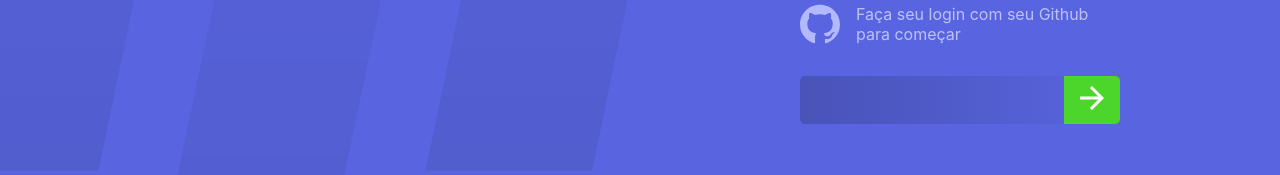
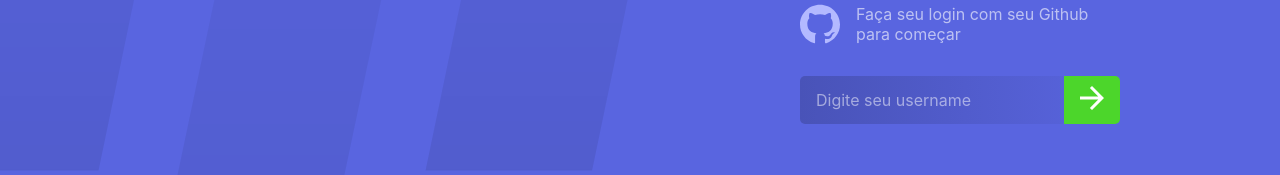
Before and after one commit to Jonatas6199/moveit, a Next.js app: page /login in a window 1280 px wide. Shown: the part 416-591 px from the top of the page. Built offline with nearby package versions, Linux system fonts and the light colour scheme.

Commit message:
add placeholder and the css style of it in logon

```diff
--- a/src/components/Logon.tsx
+++ b/src/components/Logon.tsx
@@ -19,7 +19,7 @@ export function Logon(){
             </div>
 
             <div className={styles.logar}>
-                <input type="text"></input>
+                <input type="text" placeholder="Digite seu username"></input>
                 <button onClick={homePage}>
                     <img src="icons/arrow.svg" alt="Logar"></img>
                 </button>
--- a/src/styles/components/Logon.module.css
+++ b/src/styles/components/Logon.module.css
@@ -68,3 +68,9 @@
     padding-right: 1rem;
     border-radius: 0px 5px 5px 0px;
 }
+
+
+.logar > input::placeholder{
+    color: var(--white);
+    opacity: 0.5;
+}
```
